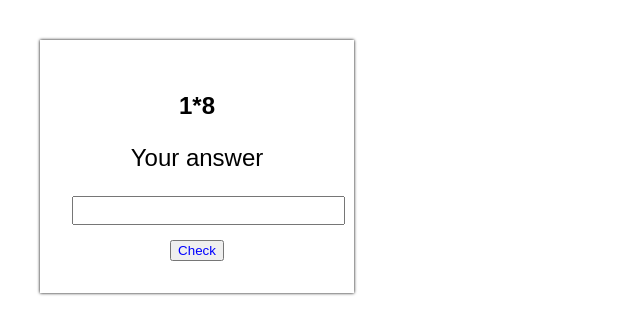
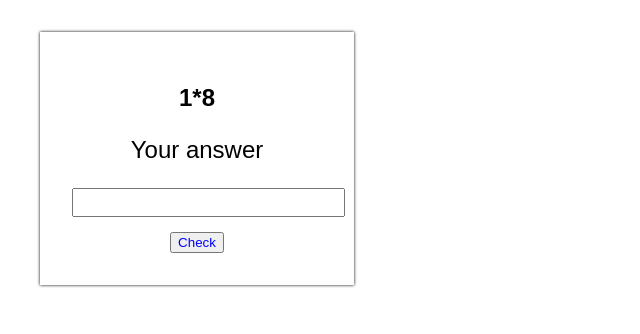
Before and after one commit to aleksandrpiletskii/math, a plain HTML site: page index.html in a window 1280 px wide. Shown: the whole page, without its empty margins (0-640 px from the left). Drawn offline with Linux system fonts and the light colour scheme.

Commit message:
Update style.css

```diff
--- a/style.css
+++ b/style.css
@@ -15,5 +15,6 @@ padding: 32px;
   text-align: center;
   font-size: 20px;
 }
-div {position: absolute;
-margin-left: 100px;}
+div {
+margin-left: 100px;
+}
```
